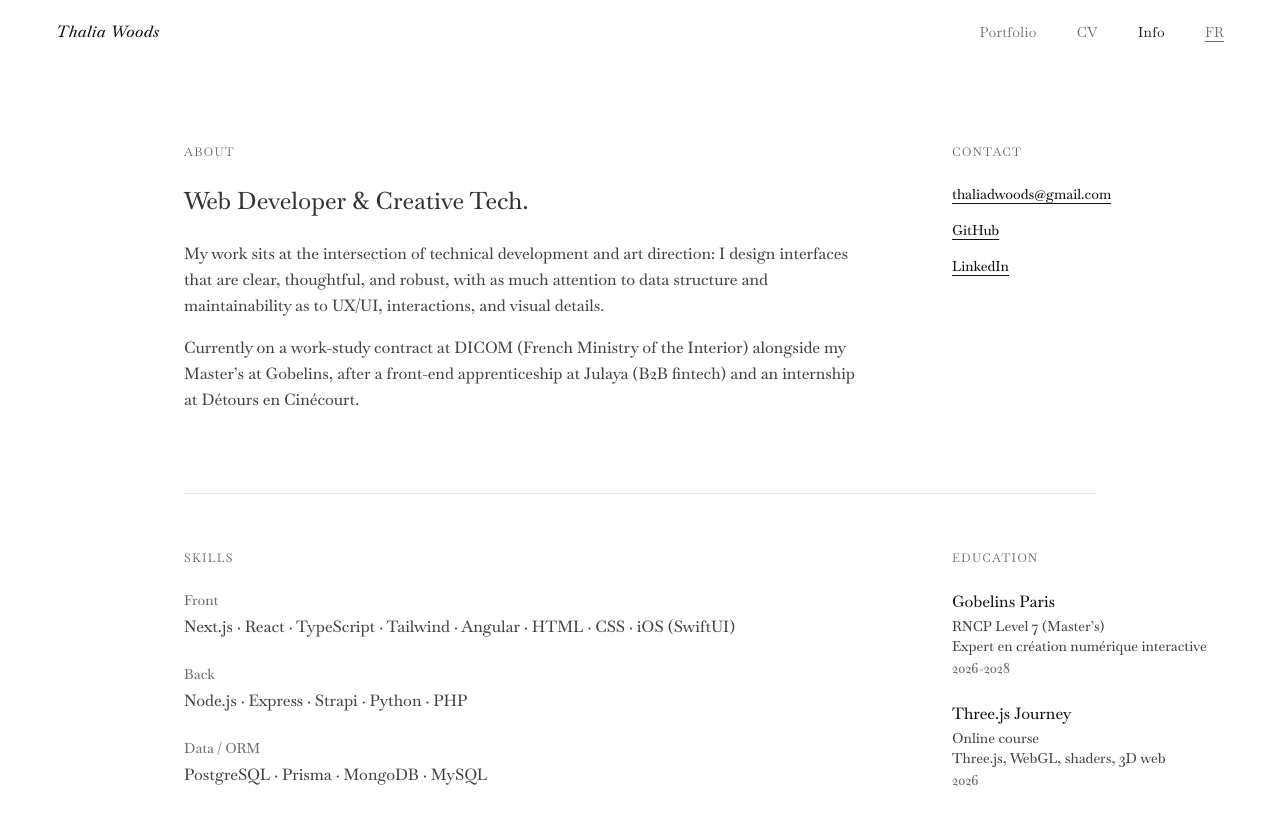
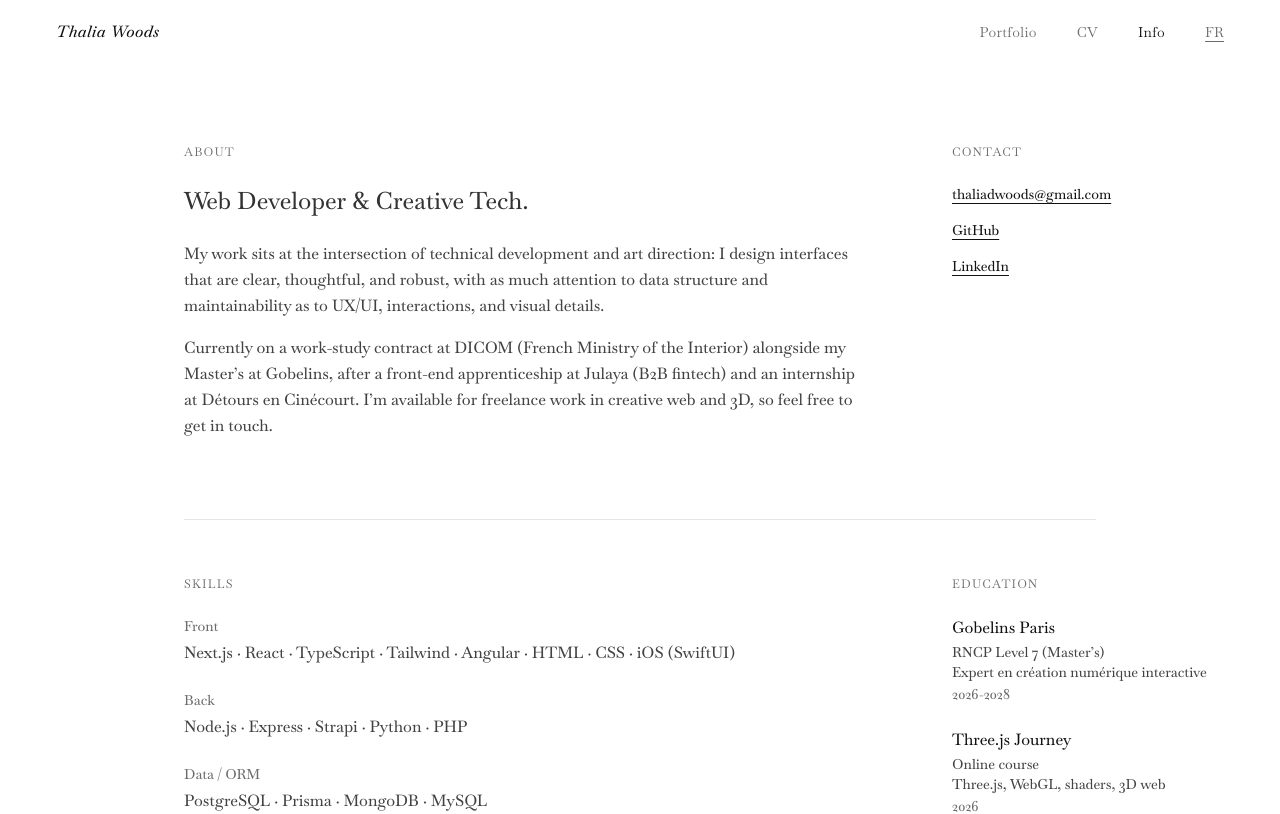
Before and after one commit to thaliawoods/portfolio-thalia, a Next.js app: page /en/info in a window 1280 px wide. Shown: the top 814 px of the page. Built offline with nearby package versions, Linux system fonts and the light colour scheme.

Commit message:
add freelance availability to Info

```diff
--- a/src/app/[locale]/info/page.tsx
+++ b/src/app/[locale]/info/page.tsx
@@ -38,7 +38,7 @@ about1:
 about2:
   "Mon travail se situe à la croisée de la technique et de la direction artistique : je conçois des interfaces claires, sensibles et robustes, en portant autant d’attention à la structure des données et à la maintenabilité qu’à l’UX/UI, aux interactions et aux détails visuels.",
 about3:
-  "Actuellement en alternance à la DICOM (Ministère de l’Intérieur) pendant mon Master à Gobelins, après une alternance front-end chez Julaya (fintech B2B) et un stage chez Détours en Cinécourt.",
+  "Actuellement en alternance à la DICOM (Ministère de l’Intérieur) pendant mon Master à Gobelins, après une alternance front-end chez Julaya (fintech B2B) et un stage chez Détours en Cinécourt. Je suis disponible pour des missions freelance en création web et 3D, n’hésitez pas à me contacter.",
           eduTitle: "Formation",
           edu: [
             {
@@ -93,7 +93,7 @@ about1:
 about2:
   "My work sits at the intersection of technical development and art direction: I design interfaces that are clear, thoughtful, and robust, with as much attention to data structure and maintainability as to UX/UI, interactions, and visual details.",
 about3:
-  "Currently on a work-study contract at DICOM (French Ministry of the Interior) alongside my Master’s at Gobelins, after a front-end apprenticeship at Julaya (B2B fintech) and an internship at Détours en Cinécourt.",
+  "Currently on a work-study contract at DICOM (French Ministry of the Interior) alongside my Master’s at Gobelins, after a front-end apprenticeship at Julaya (B2B fintech) and an internship at Détours en Cinécourt. I’m available for freelance work in creative web and 3D, so feel free to get in touch.",
           eduTitle: "Education",
           edu: [
             {
```
